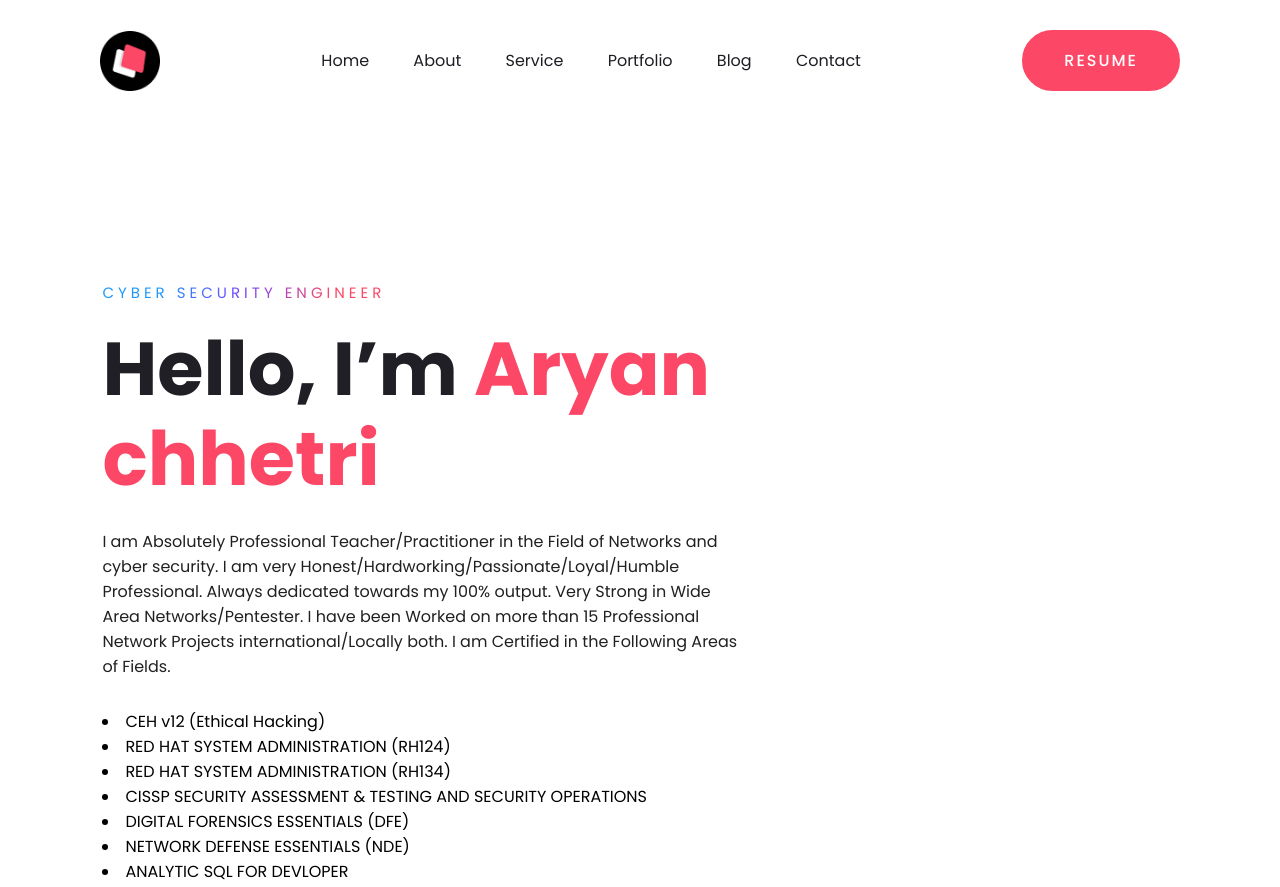
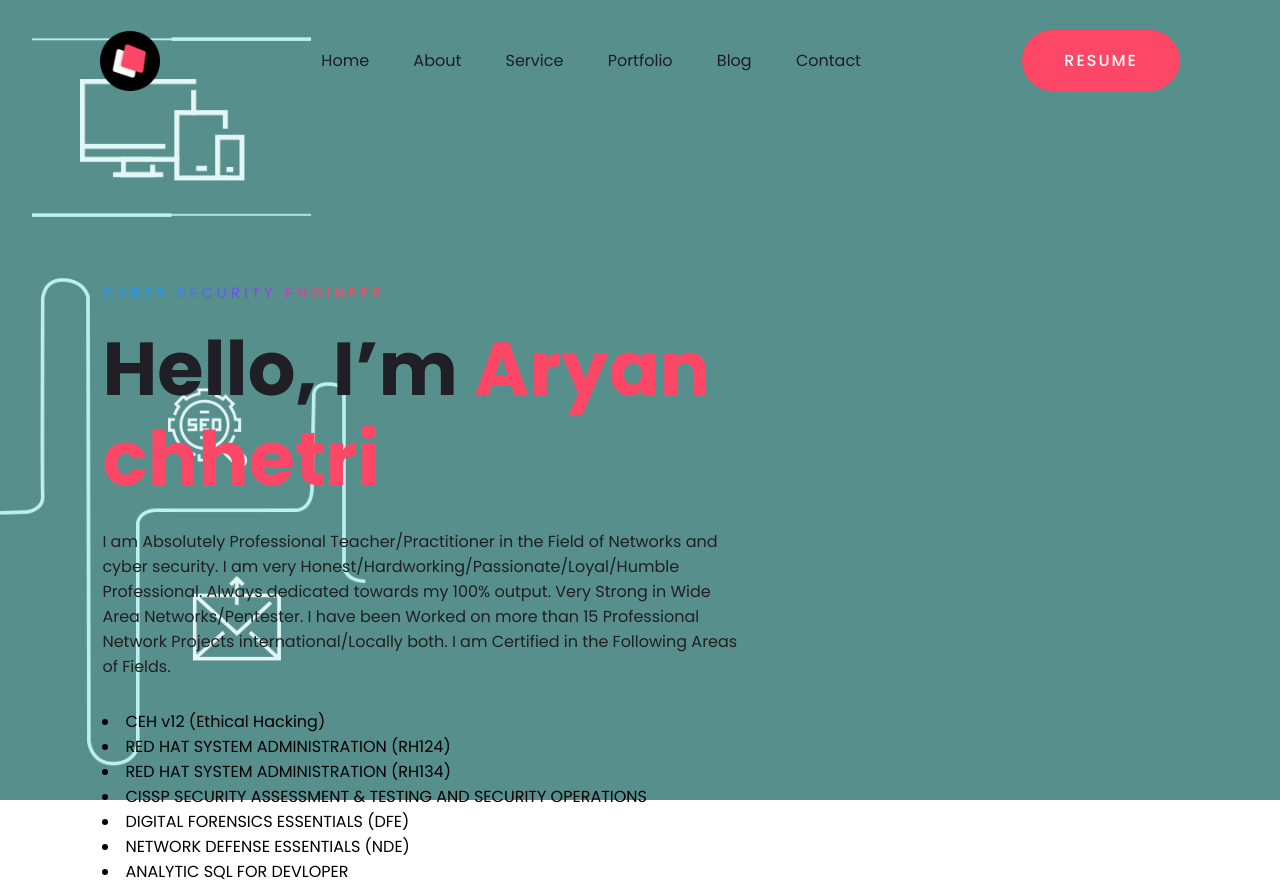
Before and after one commit to AryanCEH/Aryanchherti, a plain HTML site: page index.html in a window 1280 px wide. Shown: the top 887 px of the page. Drawn offline with Linux system fonts and the light colour scheme.

Commit message:
Update style.css

```diff
--- a/style.css
+++ b/style.css
@@ -12,7 +12,7 @@ a {
 .hero {
   width: 100%;
   height: 100vh;
-  background: url(img/bg.png);
+  background: url(img/bg.jpg);
   background-size: cover;
 }
 nav {
```
